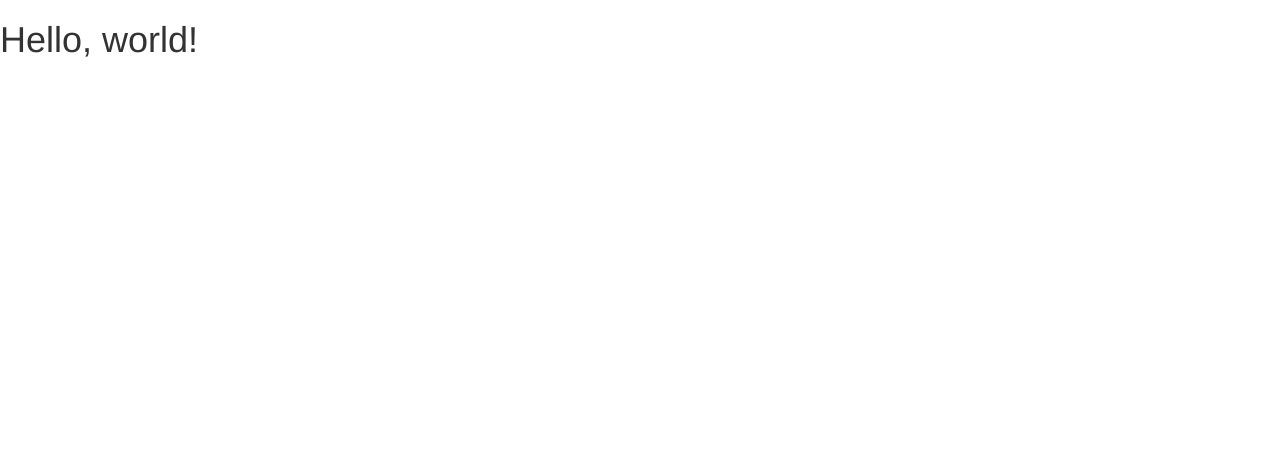
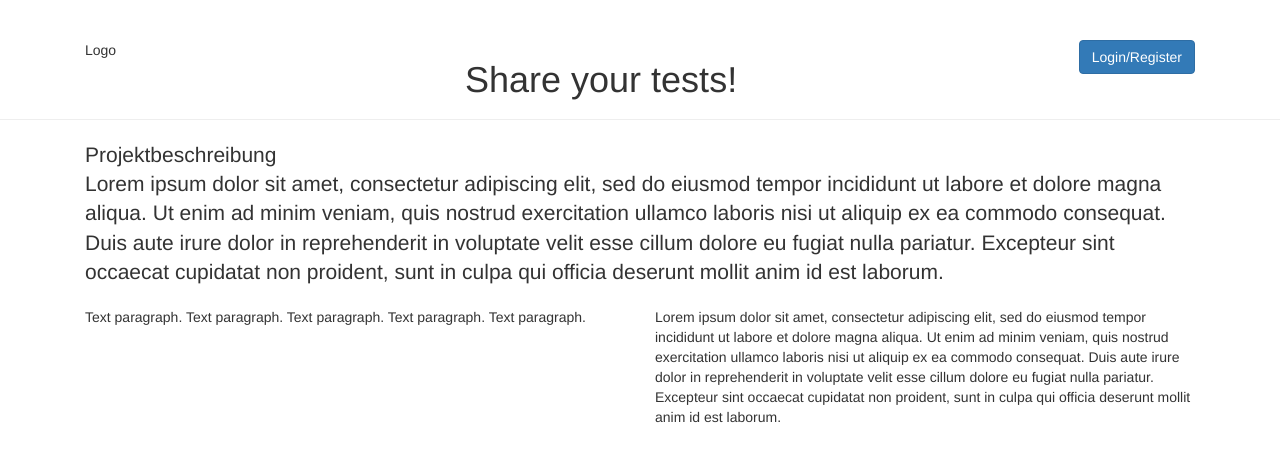
Before and after one commit to bountin/iid, a website: page index.html in a window 1280 px wide. Drawn offline with Linux system fonts and the light colour scheme.

Commit message:
Starting main page

```diff
--- a/index.html
+++ b/index.html
@@ -8,7 +8,43 @@
     <link href="bower_components/bootstrap/dist/css/bootstrap.min.css" rel="stylesheet">
 </head>
 <body>
-<h1>Hello, world!</h1>
+
+<div class="page-header">
+    <div class="container">
+        <div class="row-fluid">
+            <span class="col-md-4">
+                Logo
+            </span>
+            <span class="col-md-4">
+                <h1>Share your tests!</h1>
+            </span>
+            <span class="col-md-4">
+                <button type="button" class="btn btn-primary pull-right">Login/Register</button>
+            </span>
+        </div>
+    </div>
+</div>
+
+
+<div class="container">
+    <div class="row-fluid">
+        <span class="col-md-12">
+            <p class="lead">
+                Projektbeschreibung <br />
+                Lorem ipsum dolor sit amet, consectetur adipiscing elit, sed do eiusmod tempor incididunt ut labore et dolore magna aliqua. Ut enim ad minim veniam, quis nostrud exercitation ullamco laboris nisi ut aliquip ex ea commodo consequat. Duis aute irure dolor in reprehenderit in voluptate velit esse cillum dolore eu fugiat nulla pariatur. Excepteur sint occaecat cupidatat non proident, sunt in culpa qui officia deserunt mollit anim id est laborum.
+            </p>
+        </span>
+    </div>
+
+    <div class="row-fluid">
+        <div class="col-md-6">
+            Text paragraph. Text paragraph. Text paragraph. Text paragraph. Text paragraph.
+        </div>
+        <div class="col-md-6">
+            Lorem ipsum dolor sit amet, consectetur adipiscing elit, sed do eiusmod tempor incididunt ut labore et dolore magna aliqua. Ut enim ad minim veniam, quis nostrud exercitation ullamco laboris nisi ut aliquip ex ea commodo consequat. Duis aute irure dolor in reprehenderit in voluptate velit esse cillum dolore eu fugiat nulla pariatur. Excepteur sint occaecat cupidatat non proident, sunt in culpa qui officia deserunt mollit anim id est laborum.
+        </div>
+    </div>
+</div>
 
 
 <script src="bower_components/jquery/dist/jquery.min.js"></script>
```
